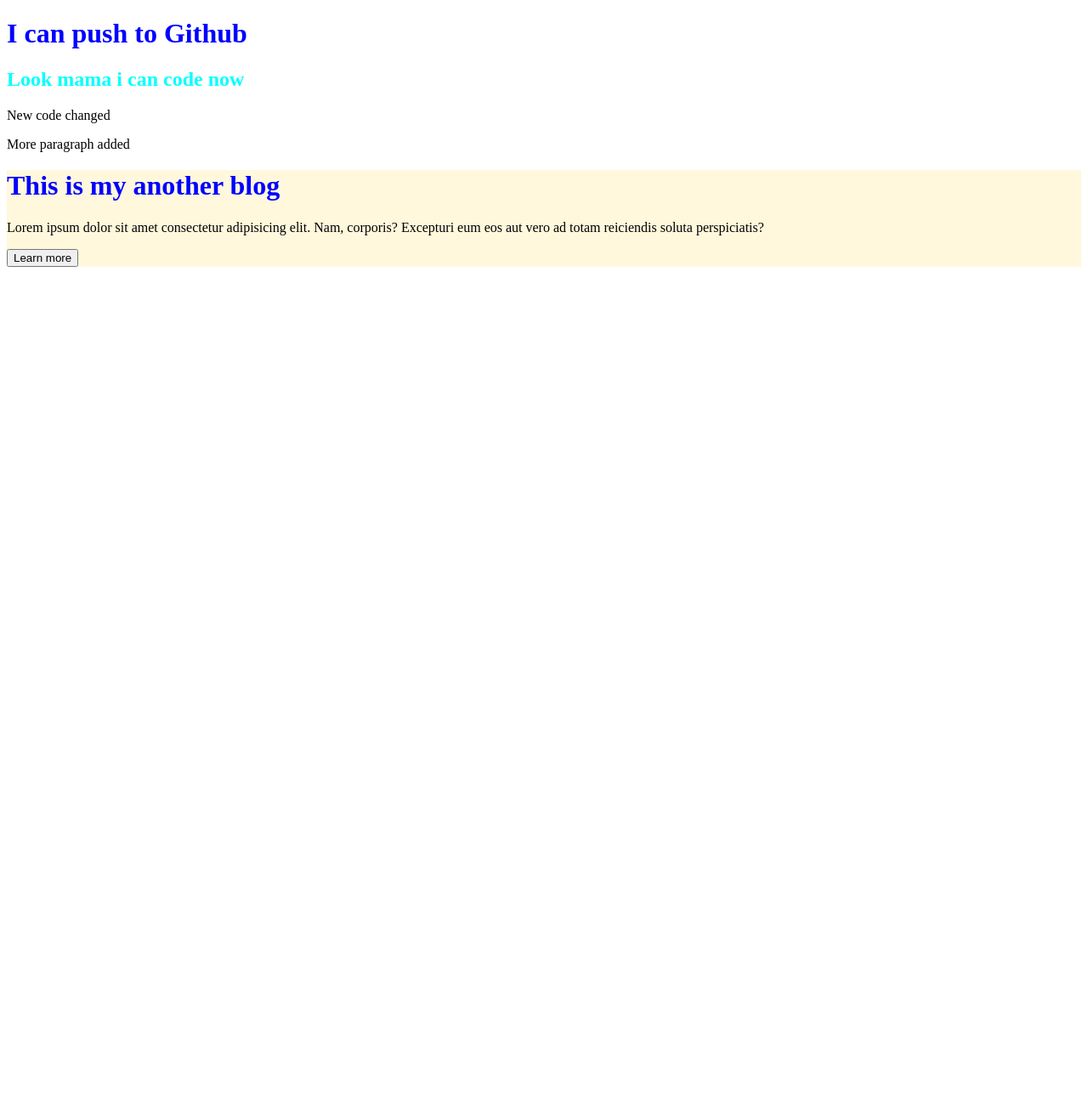
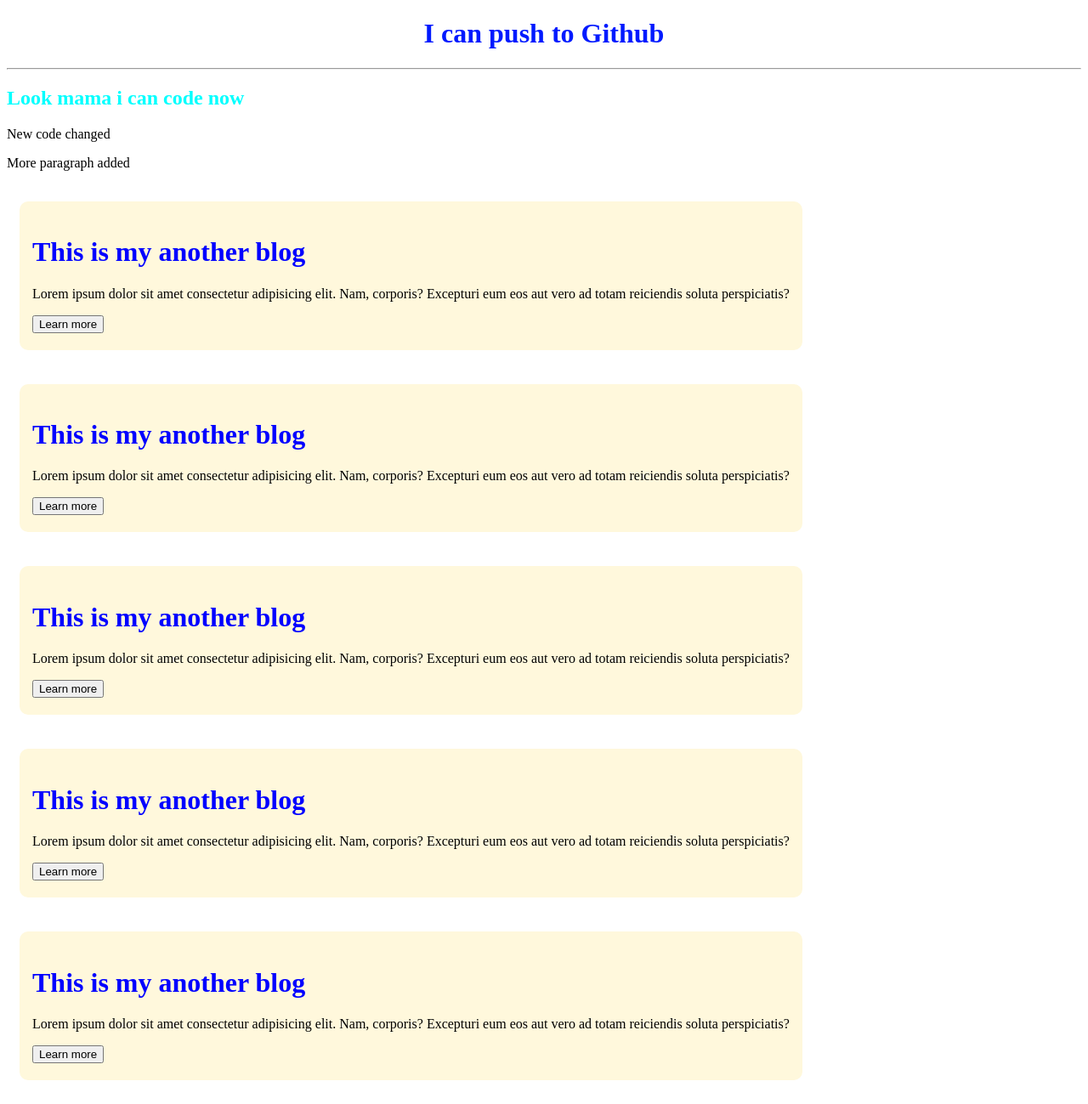
Before and after one commit to rejaul-dev/my-second-repo, a plain HTML site: page index.html in a window 1280 px wide. Shown: the whole page at 85% size. Before the commit the page ends 800 px from the top, so only its background shows below. Drawn offline with Linux system fonts and the light colour scheme.

Commit message:
more blogs added with style

```diff
--- a/index.html
+++ b/index.html
@@ -10,7 +10,8 @@
 </head>
 
 <body>
-    <H1>I can push to Github</H1>
+    <H1 id="title">I can push to Github</H1>
+    <hr>
     <H2>Look mama i can code now</H2>
     <p>New code changed</p>
     <p>More paragraph added</p>
@@ -20,6 +21,26 @@
         <p>Lorem ipsum dolor sit amet consectetur adipisicing elit. Nam, corporis? Excepturi eum eos aut vero ad totam reiciendis soluta perspiciatis?</p>
         <button>Learn more</button>
     </div>
+    <div class="my-blog">
+        <h1>This is my another blog</h1>
+        <p>Lorem ipsum dolor sit amet consectetur adipisicing elit. Nam, corporis? Excepturi eum eos aut vero ad totam reiciendis soluta perspiciatis?</p>
+        <button>Learn more</button>
+    </div>
+    <div class="my-blog">
+        <h1>This is my another blog</h1>
+        <p>Lorem ipsum dolor sit amet consectetur adipisicing elit. Nam, corporis? Excepturi eum eos aut vero ad totam reiciendis soluta perspiciatis?</p>
+        <button>Learn more</button>
+    </div>
+    <div class="my-blog">
+        <h1>This is my another blog</h1>
+        <p>Lorem ipsum dolor sit amet consectetur adipisicing elit. Nam, corporis? Excepturi eum eos aut vero ad totam reiciendis soluta perspiciatis?</p>
+        <button>Learn more</button>
+    </div>
+    <div class="my-blog">
+        <h1>This is my another blog</h1>
+        <p>Lorem ipsum dolor sit amet consectetur adipisicing elit. Nam, corporis? Excepturi eum eos aut vero ad totam reiciendis soluta perspiciatis?</p>
+        <button>Learn more</button>
+    </div>
 </body>
 
 </html>
--- a/style.css
+++ b/style.css
@@ -1,5 +1,10 @@
 H1 {
     color: blue;
+}
+
+#title {
+    color: rgb(0, 26, 255);
+    text-align: center;
 }
 
 h2 {
@@ -8,4 +13,23 @@ h2 {
 
 .my-blog {
     background-color: cornsilk;
+    margin-top: 20px;
+    margin-bottom: 20px;
+    margin-left: 15px;
+    margin-right: 15px;
 }
+
+.my-blog {
+    padding-top: 20px;
+    padding-bottom: 20px;
+    padding-left: 15px;
+    padding-right: 15px;
+}
+
+.my-blog {
+    border-radius: 10px;
+}
+
+.my-blog {
+    display: inline-block;
+}
```
